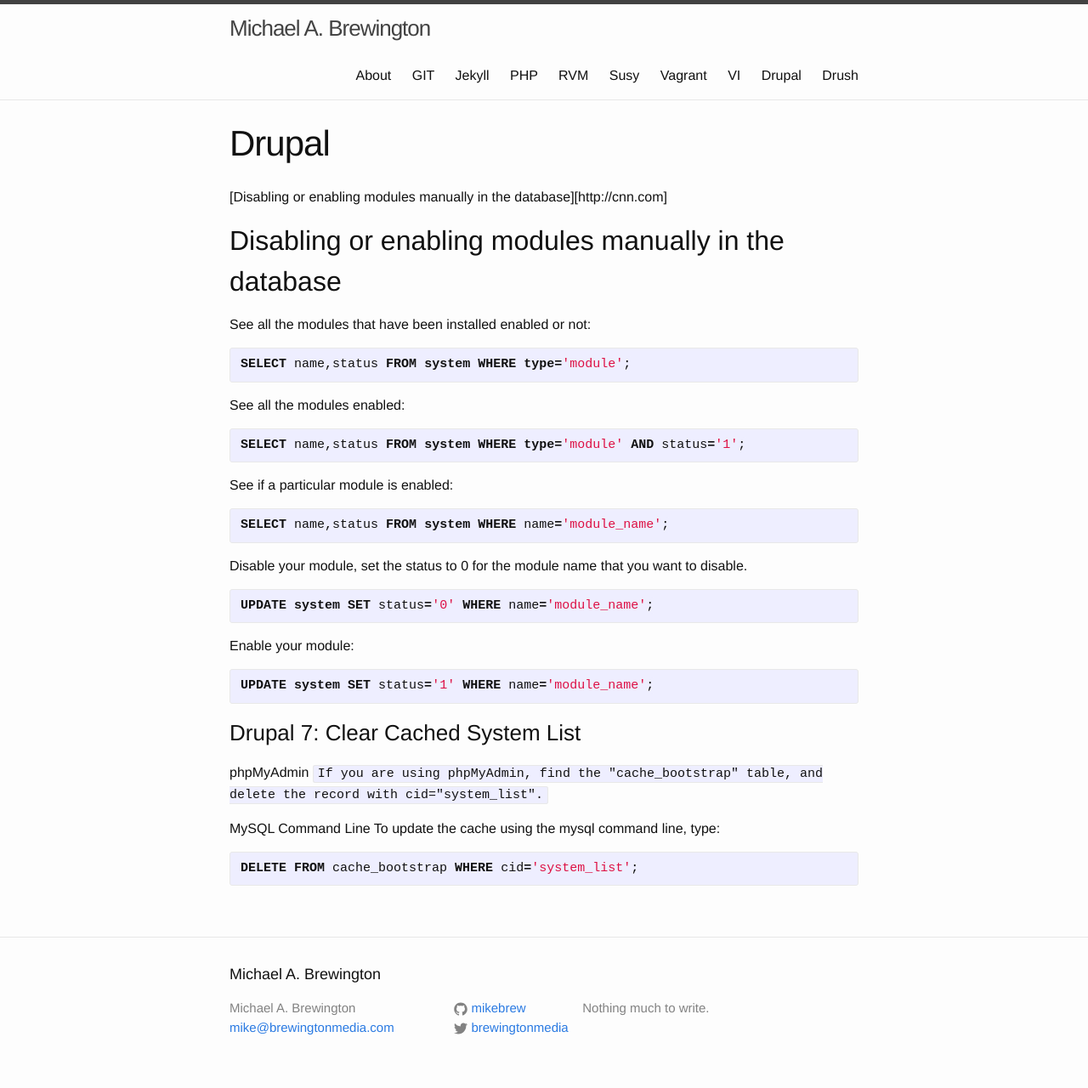
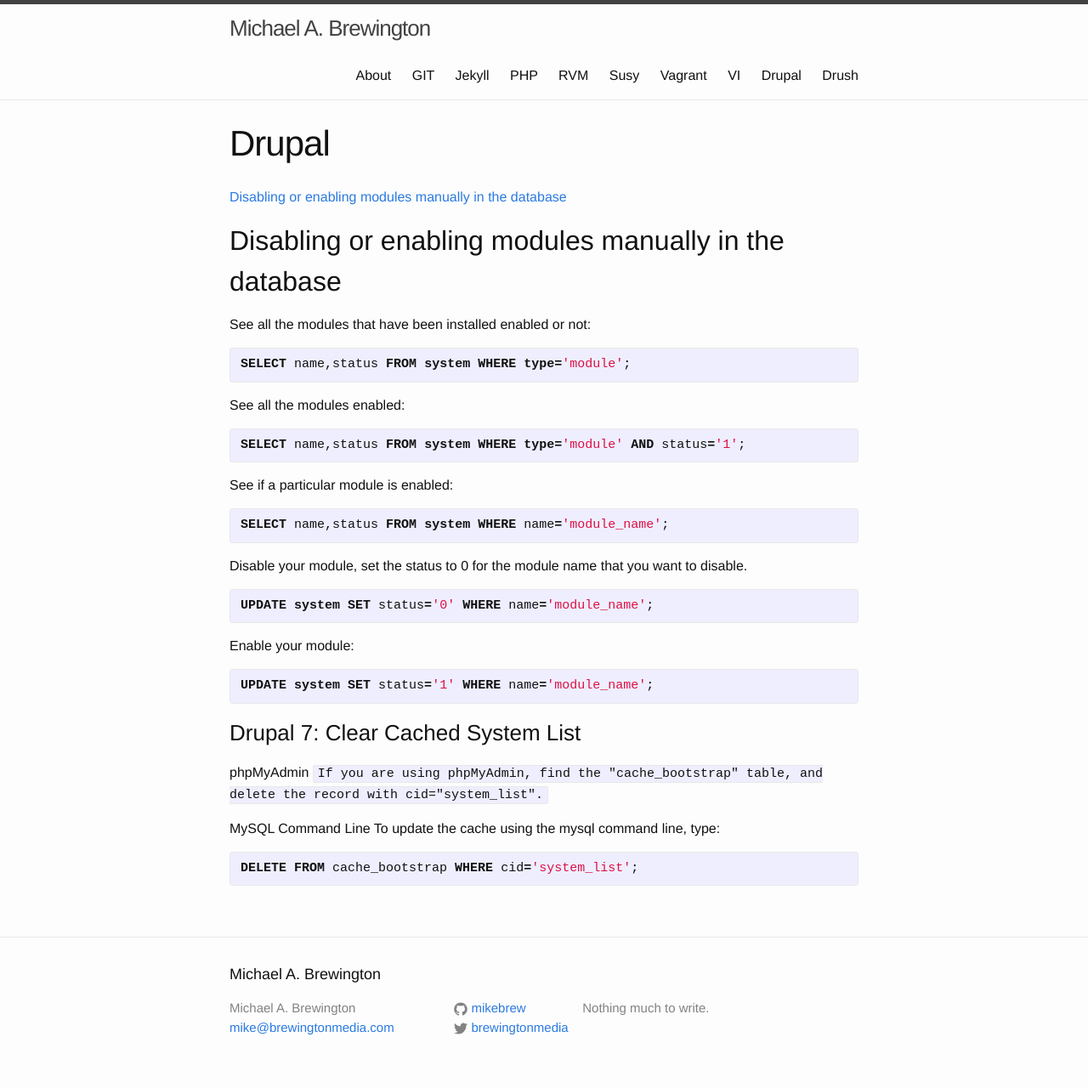
Before and after one commit to mikebrew/mikebrew.github.io, a Jekyll site: the page built from drupal.md, in a window 1280 px wide. Shown: the whole page at 85% size. Built offline with Jekyll 4.4.1, drawn with Linux system fonts in a browser that asks for light colours.

Commit message:
playing with linking

```diff
--- a/drupal.md
+++ b/drupal.md
@@ -3,7 +3,7 @@ layout: page
 title: Drupal
 permalink: /drupal/
 ---
-[Disabling or enabling modules manually in the database][http://cnn.com]
+[Disabling or enabling modules manually in the database](http://cnn.com)
 
 ##Disabling or enabling modules manually in the database
 
```
